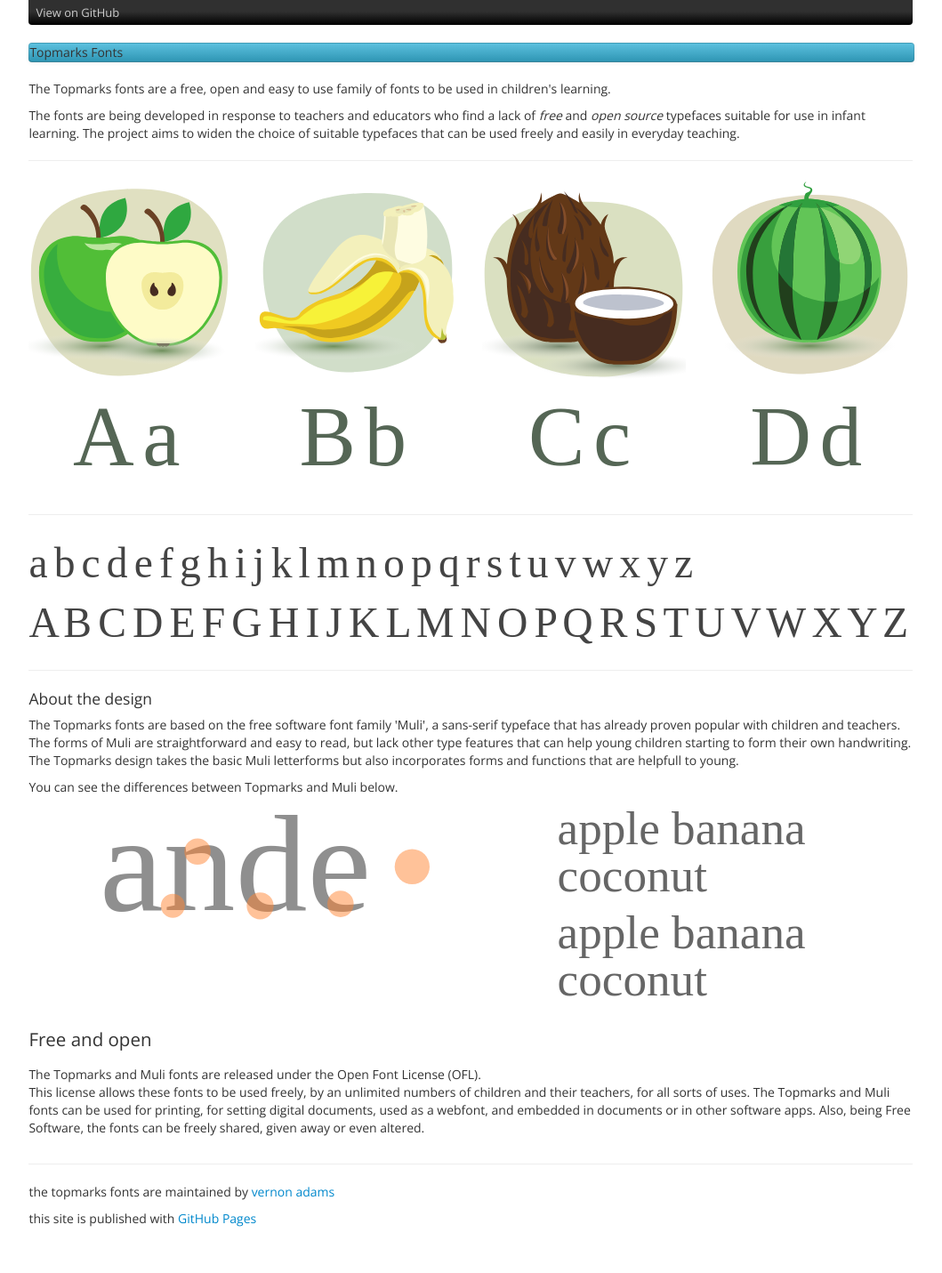
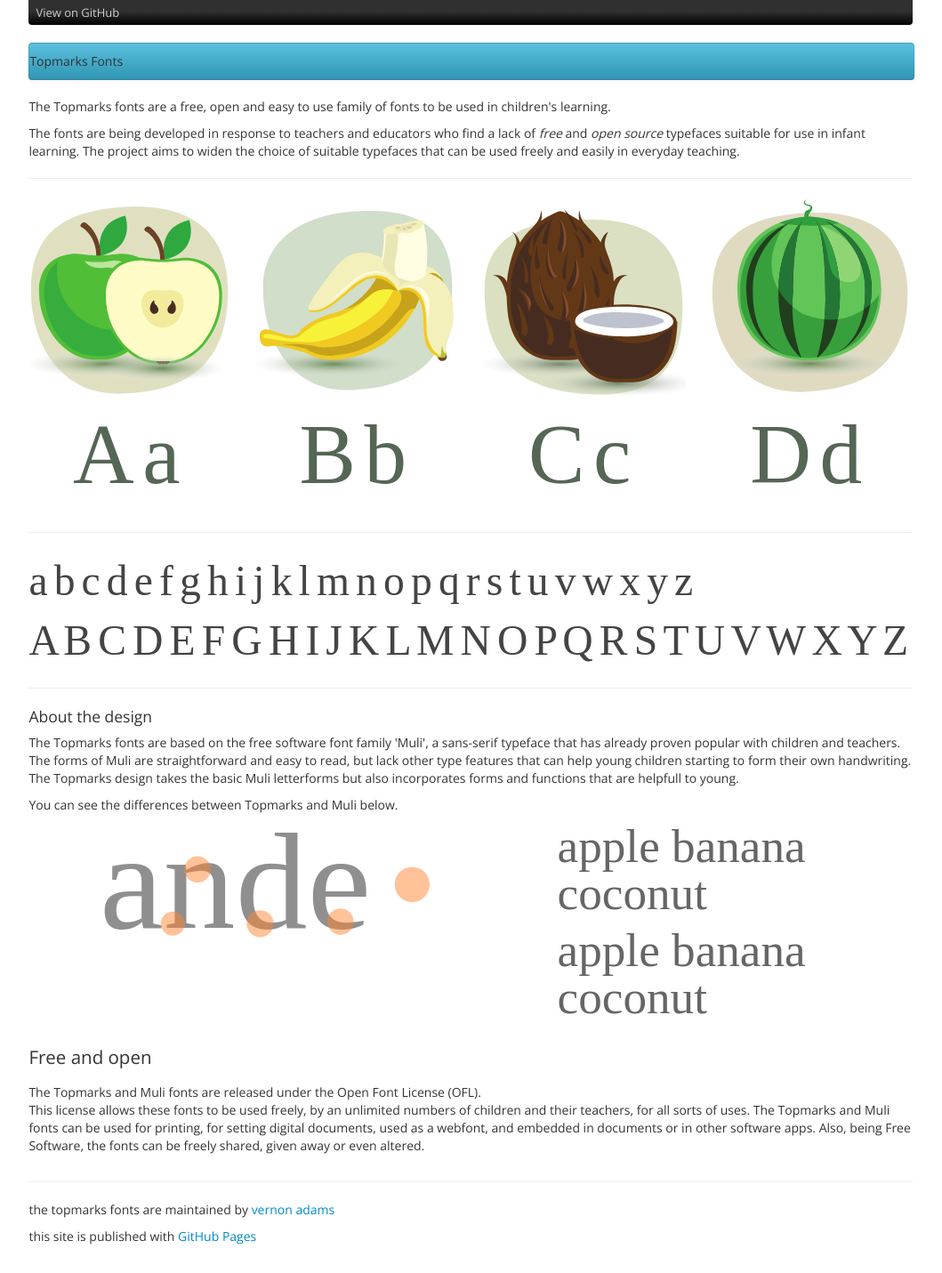
Before and after one commit to vernnobile/topmarks, a Jekyll site: the page built from index.html, in a window 1280 px wide. Shown: the whole page at 89% size, without its empty margins (111-1170 px from the left). Built offline with Jekyll 4.4.1, drawn with Linux system fonts in a browser that asks for light colours; some web fonts are replaced.

Commit message:
Update stylesheet.css

```diff
--- a/stylesheets/stylesheet.css
+++ b/stylesheets/stylesheet.css
@@ -16,7 +16,7 @@
 /* =Navigation
 ----------------------------------------------- */
 .navbar-static-cont-width .navbar-inner {padding-left:10px;padding-right:10px;min-height:80px;}
-/*.navbar-static-cont-width {padding:10px;}*/
+.navbar-static-cont-width {padding:10px 0 10px 0;}
 @media (min-width: 1200px) {
   .navbar-static-cont-width {width:100%;}
 }
```
